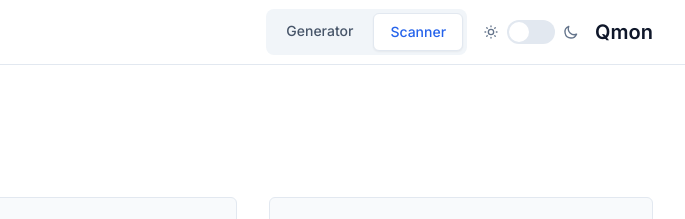
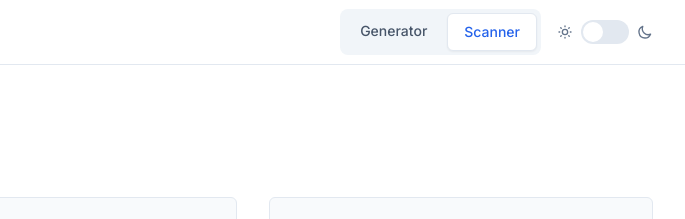
Before and after one commit to alii16/qmon, a website: page pages/qr_code_scanner.html in a window 1280 px wide. Shown: the top 219 px of the page, 595-1280 px from the left. Drawn offline with nearby package versions, Linux system fonts and the light colour scheme.

Commit message:
Update qr_code_scanner.html

```diff
--- a/pages/qr_code_scanner.html
+++ b/pages/qr_code_scanner.html
@@ -43,7 +43,6 @@
                             <path stroke-linecap="round" stroke-linejoin="round" stroke-width="2" d="M20.354 15.354A9 9 0 018.646 3.646 9.003 9.003 0 0012 21a9.003 9.003 0 008.354-5.646z"/>
                         </svg>
                     </div>
-                    <h1 class="text-xl font-semibold text-slate-900">Qmon</h1>
                 </div>
             </div>
         </div>
```
